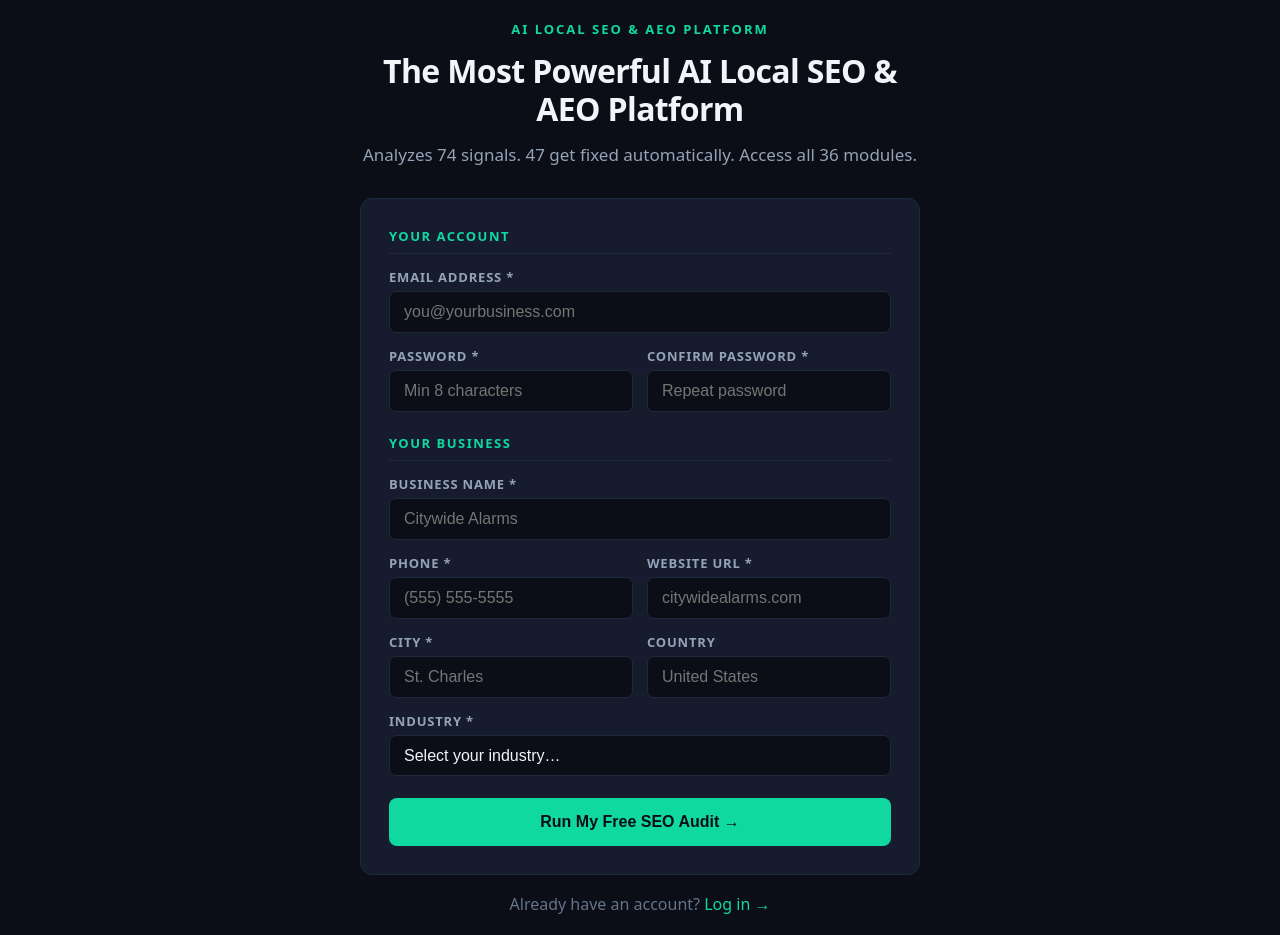
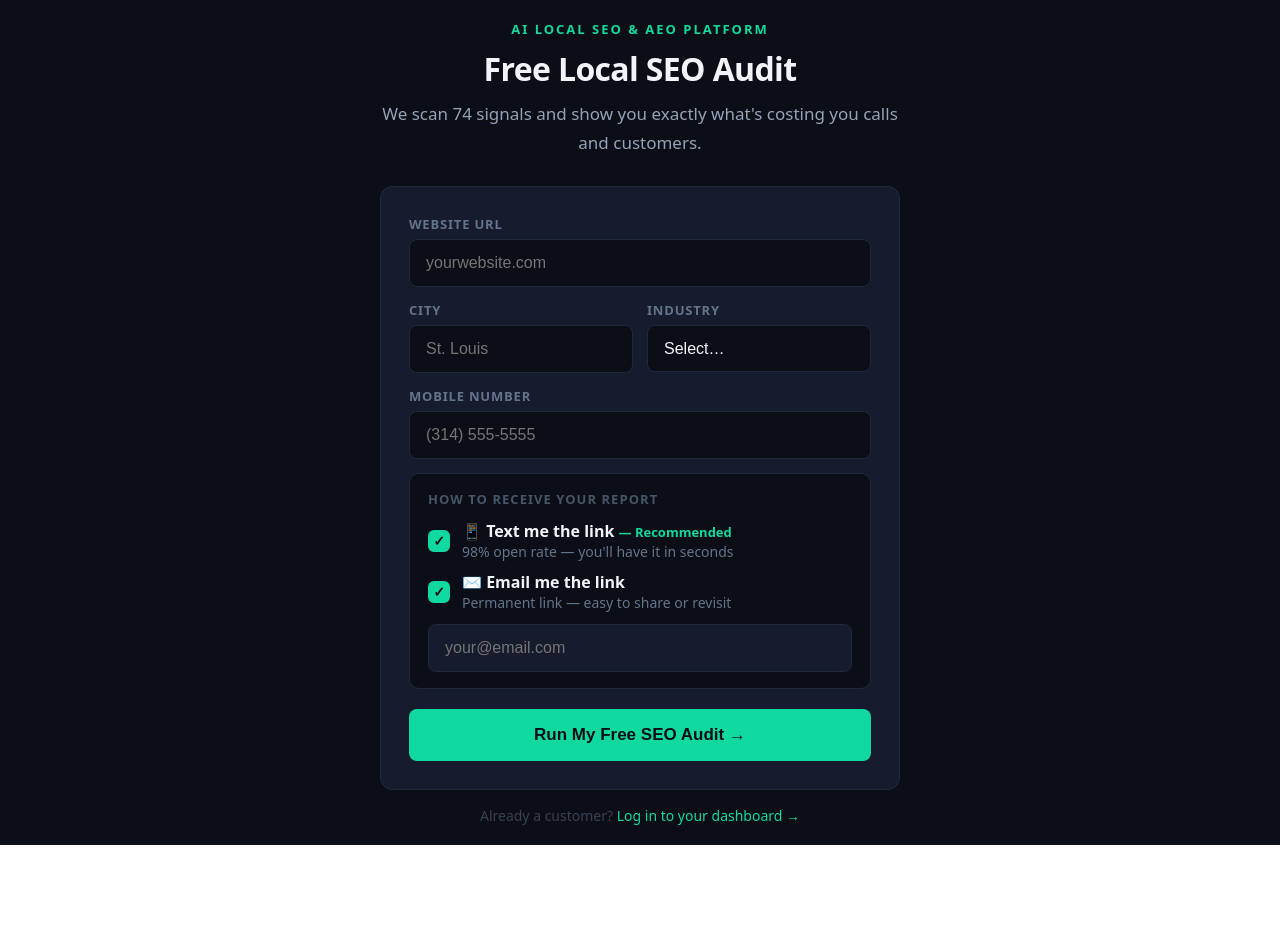
Before and after one commit to jamesfogal/localseoaeopro, a Next.js app: page / in a window 1280 px wide. After the commit the page ends 845 px from the top, so only its background shows below. Built offline with nearby package versions, Linux system fonts and the light colour scheme.

Commit message:
Strip intake form to 5 fields — no account/password, SMS + email delivery options

```diff
--- a/app/page.tsx
+++ b/app/page.tsx
@@ -1,7 +1,7 @@
 "use client";
 
 import { useState } from "react";
-import { createClient } from "@/lib/supabase/client";
+import { useRouter } from "next/navigation";
 
 const INDUSTRIES = [
   "Security Systems", "HVAC", "Plumbing", "Electrical", "Legal Services",
@@ -10,169 +10,167 @@ const INDUSTRIES = [
 ];
 
 export default function Home() {
-  const [businessName, setBusinessName]   = useState("");
-  const [email, setEmail]                 = useState("");
-  const [password, setPassword]           = useState("");
-  const [confirmPassword, setConfirm]     = useState("");
-  const [phone, setPhone]                 = useState("");
-  const [website, setWebsite]             = useState("");
-  const [city, setCity]                   = useState("");
-  const [country, setCountry]             = useState("");
-  const [industry, setIndustry]           = useState("");
-  const [errors, setErrors]               = useState<Record<string, string>>({});
-  const [submitting, setSubmitting]       = useState(false);
-  const [serverError, setServerError]     = useState("");
+  const router = useRouter();
+  const [website,      setWebsite]      = useState("");
+  const [city,         setCity]         = useState("");
+  const [industry,     setIndustry]     = useState("");
+  const [phone,        setPhone]        = useState("");
+  const [email,        setEmail]        = useState("");
+  const [smsChecked,   setSmsChecked]   = useState(true);
+  const [emailChecked, setEmailChecked] = useState(true);
+  const [submitting,   setSubmitting]   = useState(false);
+  const [error,        setError]        = useState("");
 
   function validate() {
-    const e: Record<string, string> = {};
-    if (!businessName.trim()) e.businessName = "Required";
-    if (!email.trim() || !/^[^\s@]+@[^\s@]+\.[^\s@]+$/.test(email)) e.email = "Valid email required";
-    if (!password || password.length < 8) e.password = "Minimum 8 characters";
-    if (password !== confirmPassword) e.confirmPassword = "Passwords do not match";
-    if (!phone.trim()) e.phone = "Required";
-    if (!website.trim()) e.website = "Required";
-    if (!city.trim()) e.city = "Required";
-    if (!industry) e.industry = "Please select an industry";
-    setErrors(e);
-    return Object.keys(e).length === 0;
+    if (!website.trim())  { setError("Please enter your website URL.");        return false; }
+    if (!city.trim())     { setError("Please enter your city.");               return false; }
+    if (!industry)        { setError("Please select your industry.");          return false; }
+    if (!phone.trim())    { setError("Please enter your mobile number.");      return false; }
+    if (emailChecked && !email.trim()) { setError("Enter your email or uncheck the email option."); return false; }
+    return true;
   }
 
   async function handleSubmit(ev: React.FormEvent) {
     ev.preventDefault();
-    setServerError("");
+    setError("");
     if (!validate()) return;
     setSubmitting(true);
-
     const url = /^https?:\/\//i.test(website.trim()) ? website.trim() : `https://${website.trim()}`;
-    const supabase = createClient();
-
-    const { error } = await supabase.auth.signUp({
-      email: email.trim(),
-      password,
-      options: {
-        emailRedirectTo: `${window.location.origin}/auth/callback`,
-        data: {
-          business_name: businessName.trim(),
-          city: city.trim(),
-          website: url,
-          phone: phone.trim(),
-          country: country.trim(),
-          industry,
-        },
-      },
-    });
-
-    if (error) {
-      setServerError(error.message);
-      setSubmitting(false);
-      return;
-    }
-
-    window.location.href = "/verify-email";
+    const params = new URLSearchParams({ url, city, industry, phone });
+    if (email) params.set("email", email);
+    if (smsChecked)   params.set("sms",  "1");
+    if (emailChecked) params.set("mail", "1");
+    router.push(`/audit?${params.toString()}`);
   }
 
-  const inp: React.CSSProperties = { width: "100%", padding: "11px 14px", background: "#0B0E16", border: "1px solid #1E293B", borderRadius: 7, color: "#F1F5F9", fontSize: 16, boxSizing: "border-box", outline: "none" };
-  const lbl: React.CSSProperties = { fontSize: 13, fontWeight: 600, color: "#94A3B8", display: "block", marginBottom: 5, textTransform: "uppercase", letterSpacing: "0.8px" };
-  const err: React.CSSProperties = { fontSize: 13, color: "#F87171", marginTop: 4 };
-  const row: React.CSSProperties = { display: "grid", gridTemplateColumns: "1fr 1fr", gap: 14 };
+  const inp: React.CSSProperties = {
+    width: "100%", padding: "14px 16px",
+    background: "#0B0E16", border: "1px solid #1E293B",
+    borderRadius: 8, color: "#F1F5F9", fontSize: 16,
+    boxSizing: "border-box", outline: "none",
+  };
 
   return (
     <main style={{ background: "#0B0E16", minHeight: "100vh", display: "flex", alignItems: "center", justifyContent: "center", fontFamily: "system-ui, sans-serif", padding: "20px" }}>
-      <div style={{ maxWidth: 560, width: "100%" }}>
+      <div style={{ maxWidth: 520, width: "100%" }}>
+
+        {/* Header */}
         <div style={{ textAlign: "center", marginBottom: 28 }}>
-          <div style={{ fontSize: 13, fontWeight: 600, color: "#10D9A0", letterSpacing: "2px", textTransform: "uppercase", marginBottom: 14 }}>AI Local SEO &amp; AEO Platform</div>
-          <h1 style={{ fontSize: 32, fontWeight: 800, color: "#F1F5F9", lineHeight: 1.2, margin: "0 0 12px", letterSpacing: "-0.02em" }}>The Most Powerful AI Local SEO &amp; AEO Platform</h1>
-          <p style={{ fontSize: 17, color: "#94A3B8", margin: 0, lineHeight: 1.7 }}>Analyzes 74 signals. 47 get fixed automatically. Access all 36 modules.</p>
+          <div style={{ fontSize: 13, fontWeight: 700, color: "#10D9A0", letterSpacing: "2px", textTransform: "uppercase", marginBottom: 12 }}>
+            AI Local SEO &amp; AEO Platform
+          </div>
+          <h1 style={{ fontSize: 32, fontWeight: 800, color: "#F1F5F9", lineHeight: 1.2, margin: "0 0 12px", letterSpacing: "-0.02em" }}>
+            Free Local SEO Audit
+          </h1>
+          <p style={{ fontSize: 17, color: "#94A3B8", margin: 0, lineHeight: 1.7 }}>
+            We scan 74 signals and show you exactly what&apos;s costing you calls and customers.
+          </p>
         </div>
 
         <div style={{ background: "#161B2E", border: "1px solid #1E293B", borderRadius: 12, padding: 28 }}>
+          <form onSubmit={handleSubmit} noValidate>
 
-          {/* Section: Account */}
-          <div style={{ fontSize: 13, fontWeight: 700, color: "#10D9A0", letterSpacing: "1.5px", textTransform: "uppercase", marginBottom: 14, paddingBottom: 8, borderBottom: "1px solid #1E293B" }}>
-            Your Account
-          </div>
-
-          <form onSubmit={handleSubmit} noValidate>
+            {/* Website */}
             <div style={{ marginBottom: 14 }}>
-              <label style={lbl}>Email Address *</label>
-              <input style={inp} type="email" placeholder="you@yourbusiness.com" value={email} onChange={e => setEmail(e.target.value)} />
-              {errors.email && <div style={err}>{errors.email}</div>}
+              <label style={{ fontSize: 13, fontWeight: 700, color: "#64748B", display: "block", marginBottom: 6, textTransform: "uppercase", letterSpacing: "0.8px" }}>
+                Website URL
+              </label>
+              <input style={inp} type="text" placeholder="yourwebsite.com" value={website} onChange={e => setWebsite(e.target.value)} />
             </div>
 
-            <div style={{ ...row, marginBottom: 14 }}>
+            {/* City + Industry */}
+            <div style={{ display: "grid", gridTemplateColumns: "1fr 1fr", gap: 14, marginBottom: 14 }}>
               <div>
-                <label style={lbl}>Password *</label>
-                <input style={inp} type="password" placeholder="Min 8 characters" value={password} onChange={e => setPassword(e.target.value)} />
-                {errors.password && <div style={err}>{errors.password}</div>}
+                <label style={{ fontSize: 13, fontWeight: 700, color: "#64748B", display: "block", marginBottom: 6, textTransform: "uppercase", letterSpacing: "0.8px" }}>City</label>
+                <input style={inp} type="text" placeholder="St. Louis" value={city} onChange={e => setCity(e.target.value)} />
               </div>
               <div>
-                <label style={lbl}>Confirm Password *</label>
-                <input style={inp} type="password" placeholder="Repeat password" value={confirmPassword} onChange={e => setConfirm(e.target.value)} />
-                {errors.confirmPassword && <div style={err}>{errors.confirmPassword}</div>}
+                <label style={{ fontSize: 13, fontWeight: 700, color: "#64748B", display: "block", marginBottom: 6, textTransform: "uppercase", letterSpacing: "0.8px" }}>Industry</label>
+                <select style={{ ...inp, appearance: "none" }} value={industry} onChange={e => setIndustry(e.target.value)}>
+                  <option value="">Select…</option>
+                  {INDUSTRIES.map(i => <option key={i} value={i}>{i}</option>)}
+                </select>
               </div>
             </div>
 
-            {/* Section: Business */}
-            <div style={{ fontSize: 13, fontWeight: 700, color: "#10D9A0", letterSpacing: "1.5px", textTransform: "uppercase", margin: "22px 0 14px", paddingBottom: 8, borderBottom: "1px solid #1E293B" }}>
-              Your Business
+            {/* Phone */}
+            <div style={{ marginBottom: 14 }}>
+              <label style={{ fontSize: 13, fontWeight: 700, color: "#64748B", display: "block", marginBottom: 6, textTransform: "uppercase", letterSpacing: "0.8px" }}>
+                Mobile Number
+              </label>
+              <input style={inp} type="tel" placeholder="(314) 555-5555" value={phone} onChange={e => setPhone(e.target.value)} />
             </div>
 
-            <div style={{ marginBottom: 14 }}>
-              <label style={lbl}>Business Name *</label>
-              <input style={inp} type="text" placeholder="Citywide Alarms" value={businessName} onChange={e => setBusinessName(e.target.value)} />
-              {errors.businessName && <div style={err}>{errors.businessName}</div>}
+            {/* Delivery options */}
+            <div style={{ background: "#0B0E16", border: "1px solid #1E293B", borderRadius: 10, padding: "16px 18px", marginBottom: 20 }}>
+              <div style={{ fontSize: 13, color: "#475569", fontWeight: 700, textTransform: "uppercase", letterSpacing: "0.08em", marginBottom: 12 }}>
+                How to receive your report
+              </div>
+
+              {/* SMS */}
+              <label style={{ display: "flex", alignItems: "center", gap: 12, cursor: "pointer", marginBottom: 10 }}>
+                <div
+                  onClick={() => setSmsChecked(v => !v)}
+                  style={{ width: 22, height: 22, borderRadius: 6, flexShrink: 0, background: smsChecked ? "#10D9A0" : "transparent", border: `2px solid ${smsChecked ? "#10D9A0" : "#374151"}`, display: "flex", alignItems: "center", justifyContent: "center", transition: "all 0.15s", cursor: "pointer" }}
+                >
+                  {smsChecked && <span style={{ color: "#0B0E16", fontSize: 14, fontWeight: 800, lineHeight: 1 }}>✓</span>}
+                </div>
+                <div>
+                  <div style={{ fontSize: 16, color: "#F1F5F9", fontWeight: 600 }}>
+                    📱 Text me the link <span style={{ fontSize: 13, color: "#10D9A0", fontWeight: 700 }}>— Recommended</span>
+                  </div>
+                  <div style={{ fontSize: 14, color: "#64748B" }}>98% open rate — you'll have it in seconds</div>
+                </div>
+              </label>
+
+              {/* Email */}
+              <label style={{ display: "flex", alignItems: "center", gap: 12, cursor: "pointer" }}>
+                <div
+                  onClick={() => setEmailChecked(v => !v)}
+                  style={{ width: 22, height: 22, borderRadius: 6, flexShrink: 0, background: emailChecked ? "#10D9A0" : "transparent", border: `2px solid ${emailChecked ? "#10D9A0" : "#374151"}`, display: "flex", alignItems: "center", justifyContent: "center", transition: "all 0.15s", cursor: "pointer" }}
+                >
+                  {emailChecked && <span style={{ color: "#0B0E16", fontSize: 14, fontWeight: 800, lineHeight: 1 }}>✓</span>}
+                </div>
+                <div>
+                  <div style={{ fontSize: 16, color: "#F1F5F9", fontWeight: 600 }}>✉️ Email me the link</div>
+                  <div style={{ fontSize: 14, color: "#64748B" }}>Permanent link — easy to share or revisit</div>
+                </div>
+              </label>
+
+              {/* Email input — shown when checked */}
+              {emailChecked && (
+                <input
+                  type="email"
+                  placeholder="your@email.com"
+                  value={email}
+                  onChange={e => setEmail(e.target.value)}
+                  style={{ ...inp, marginTop: 12, background: "#161B2E", border: "1px solid #1E293B" }}
+                />
+              )}
             </div>
 
-            <div style={{ ...row, marginBottom: 14 }}>
-              <div>
-                <label style={lbl}>Phone *</label>
-                <input style={inp} type="tel" placeholder="(555) 555-5555" value={phone} onChange={e => setPhone(e.target.value)} />
-                {errors.phone && <div style={err}>{errors.phone}</div>}
-              </div>
-              <div>
-                <label style={lbl}>Website URL *</label>
-                <input style={inp} type="text" placeholder="citywidealarms.com" value={website} onChange={e => setWebsite(e.target.value)} />
-                {errors.website && <div style={err}>{errors.website}</div>}
-              </div>
-            </div>
-
-            <div style={{ ...row, marginBottom: 14 }}>
-              <div>
-                <label style={lbl}>City *</label>
-                <input style={inp} type="text" placeholder="St. Charles" value={city} onChange={e => setCity(e.target.value)} />
-                {errors.city && <div style={err}>{errors.city}</div>}
-              </div>
-              <div>
-                <label style={lbl}>Country</label>
-                <input style={inp} type="text" placeholder="United States" value={country} onChange={e => setCountry(e.target.value)} />
-              </div>
-            </div>
-
-            <div style={{ marginBottom: 22 }}>
-              <label style={lbl}>Industry *</label>
-              <select style={{ ...inp, appearance: "none" }} value={industry} onChange={e => setIndustry(e.target.value)}>
-                <option value="">Select your industry…</option>
-                {INDUSTRIES.map(i => <option key={i} value={i}>{i}</option>)}
-              </select>
-              {errors.industry && <div style={err}>{errors.industry}</div>}
-            </div>
-
-            {serverError && (
-              <div style={{ padding: "10px 14px", background: "#F8717110", border: "1px solid #F8717130", borderRadius: 7, color: "#F87171", fontSize: 13, marginBottom: 16 }}>
-                {serverError}
+            {error && (
+              <div style={{ padding: "10px 14px", background: "#F8717110", border: "1px solid #F8717130", borderRadius: 7, color: "#F87171", fontSize: 16, marginBottom: 16 }}>
+                {error}
               </div>
             )}
 
-            <button type="submit" disabled={submitting} style={{ width: "100%", padding: 15, background: submitting ? "#0B3D2E" : "#10D9A0", border: "none", borderRadius: 8, color: submitting ? "#10D9A0" : "#0B0E16", fontSize: 16, fontWeight: 700, cursor: submitting ? "not-allowed" : "pointer" }}>
-              {submitting ? "Creating your account…" : "Run My Free SEO Audit →"}
+            <button
+              type="submit"
+              disabled={submitting}
+              style={{ width: "100%", padding: 16, background: submitting ? "#0B3D2E" : "#10D9A0", border: "none", borderRadius: 8, color: submitting ? "#10D9A0" : "#0B0E16", fontSize: 17, fontWeight: 700, cursor: submitting ? "not-allowed" : "pointer" }}
+            >
+              {submitting ? "Starting your audit…" : "Run My Free SEO Audit →"}
             </button>
+
           </form>
         </div>
 
-        <div style={{ textAlign: "center", marginTop: 18, fontSize: 16, color: "#64748B" }}>
-          Already have an account?{" "}
-          <a href="/login" style={{ color: "#10D9A0", textDecoration: "none" }}>Log in →</a>
+        <div style={{ textAlign: "center", marginTop: 16, fontSize: 14, color: "#374151" }}>
+          Already a customer?{" "}
+          <a href="/login" style={{ color: "#10D9A0", textDecoration: "none" }}>Log in to your dashboard →</a>
         </div>
+
       </div>
     </main>
   );
```
